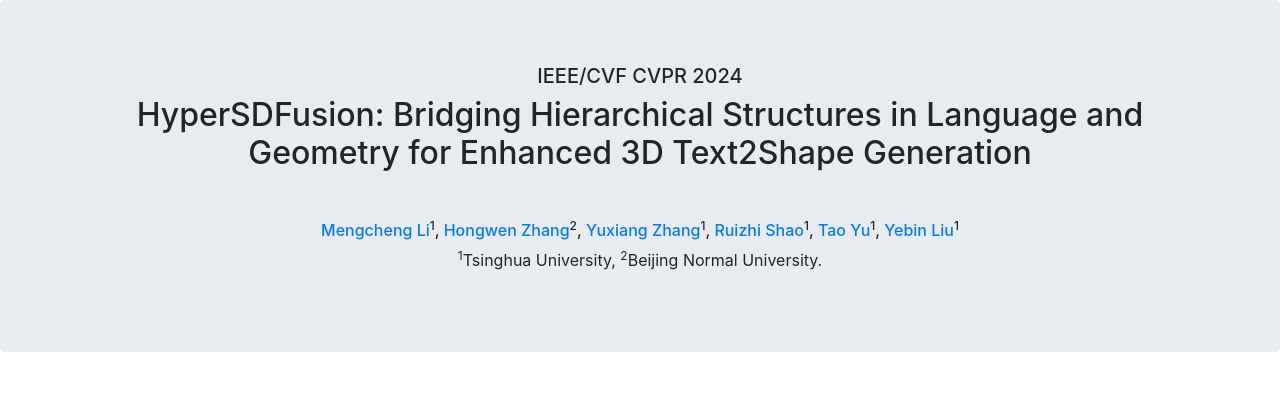
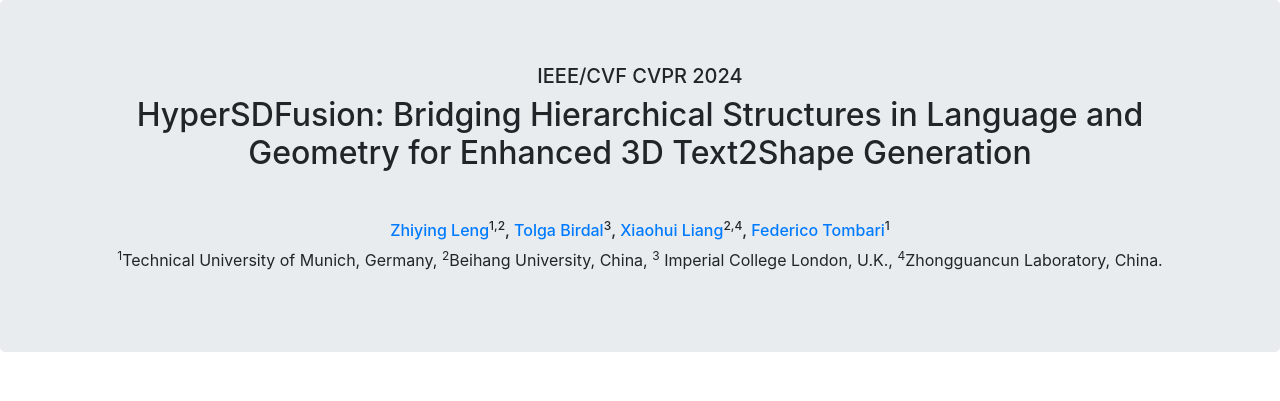
Before and after one commit to M-leng/M-leng.github.io, a plain HTML site: page index.html in a window 1280 px wide. Shown: the top 401 px of the page. Drawn offline with nearby package versions, Linux system fonts and the light colour scheme.

Commit message:
Update index.html

```diff
--- a/index.html
+++ b/index.html
@@ -18,8 +18,9 @@
           <h5 class="text-center">IEEE/CVF CVPR 2024</h5>
           <h2 class="text-center">HyperSDFusion: Bridging Hierarchical Structures in Language and Geometry for Enhanced 3D Text2Shape Generation</h1>
           <p class="text-center">&nbsp;</p>
-          <h6 class="text-center"><a href="https://dw1010.github.io">Mengcheng Li</a><sup>1</sup>, <a href="https://hongwenzhang.github.io">Hongwen Zhang</a><sup>2</sup>, <a href="https://zhangyux15.github.io/">Yuxiang Zhang</a><sup>1</sup>, <a href="https://dsaurus.github.io/saurus/">Ruizhi Shao</a><sup>1</sup>, <a href="http://ytrock.com/">Tao Yu</a><sup>1</sup>, <a href="http://www.liuyebin.com/">Yebin Liu</a><sup>1</sup></h6>
-          <p class="text-center"><sup>1</sup>Tsinghua University, <sup>2</sup>Beijing Normal University.</p>
+          <h6 class="text-center"><a href="https://scholar.google.com/citations?user=ZjknvysAAAAJ">Zhiying Leng</a><sup>1,2</sup>, <a href="https://scholar.google.com/citations?user=_Bxd5ggAAAAJ">Tolga Birdal</a><sup>3</sup>, <a href="https://scse.buaa.edu.cn/info/1089/2963.htm">Xiaohui Liang</a><sup>2,4</sup>, <a href="https://scholar.google.com/citations?user=TFsE4BIAAAAJ">Federico Tombari</a><sup>1</sup></h6>
+          <p class="text-center"><sup>1</sup>Technical University of Munich, Germany, <sup>2</sup>Beihang University, China,  <sup>3</sup>
+Imperial College London, U.K., <sup>4</sup>Zhongguancun Laboratory, China. </p>
         </div>
       </div>
     </div>
```
